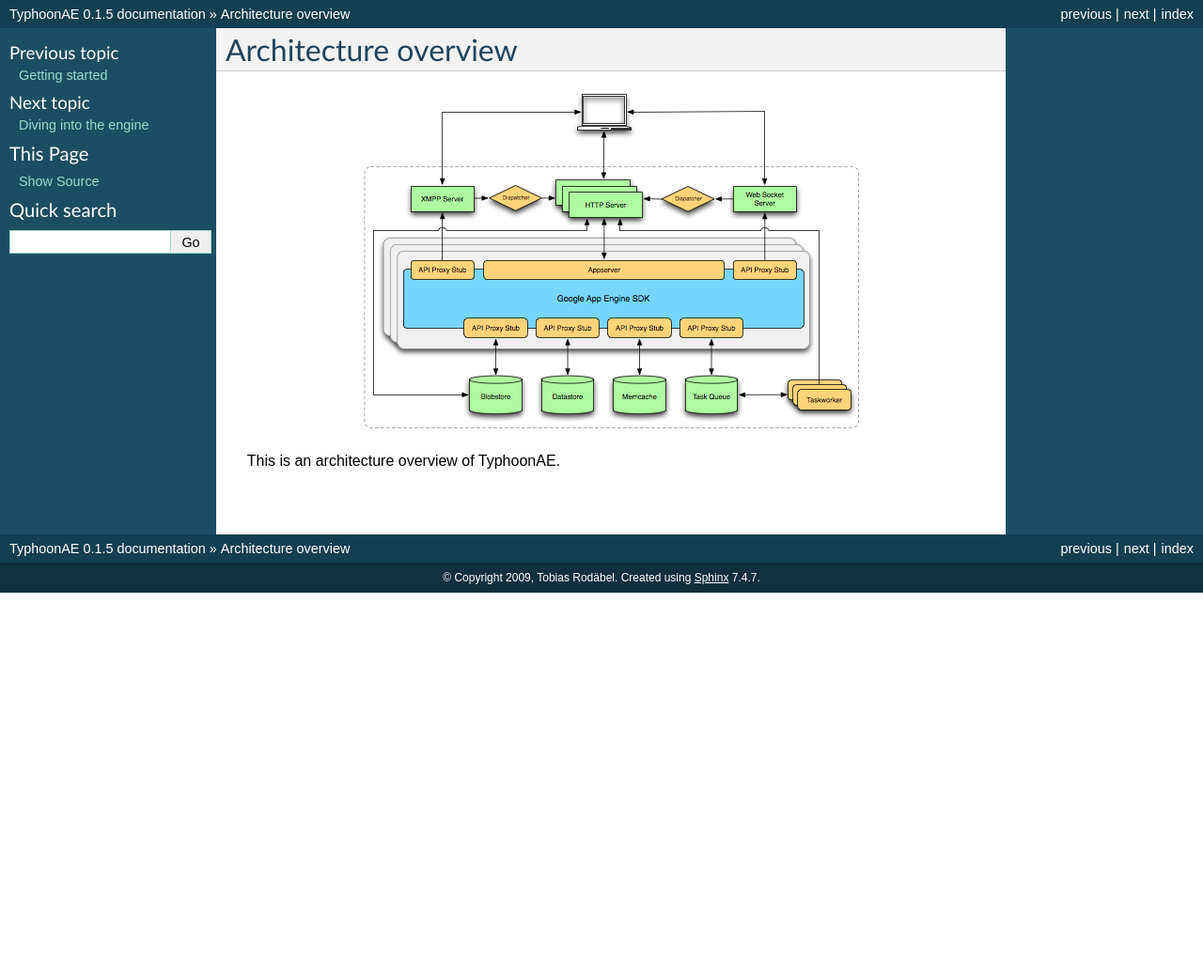
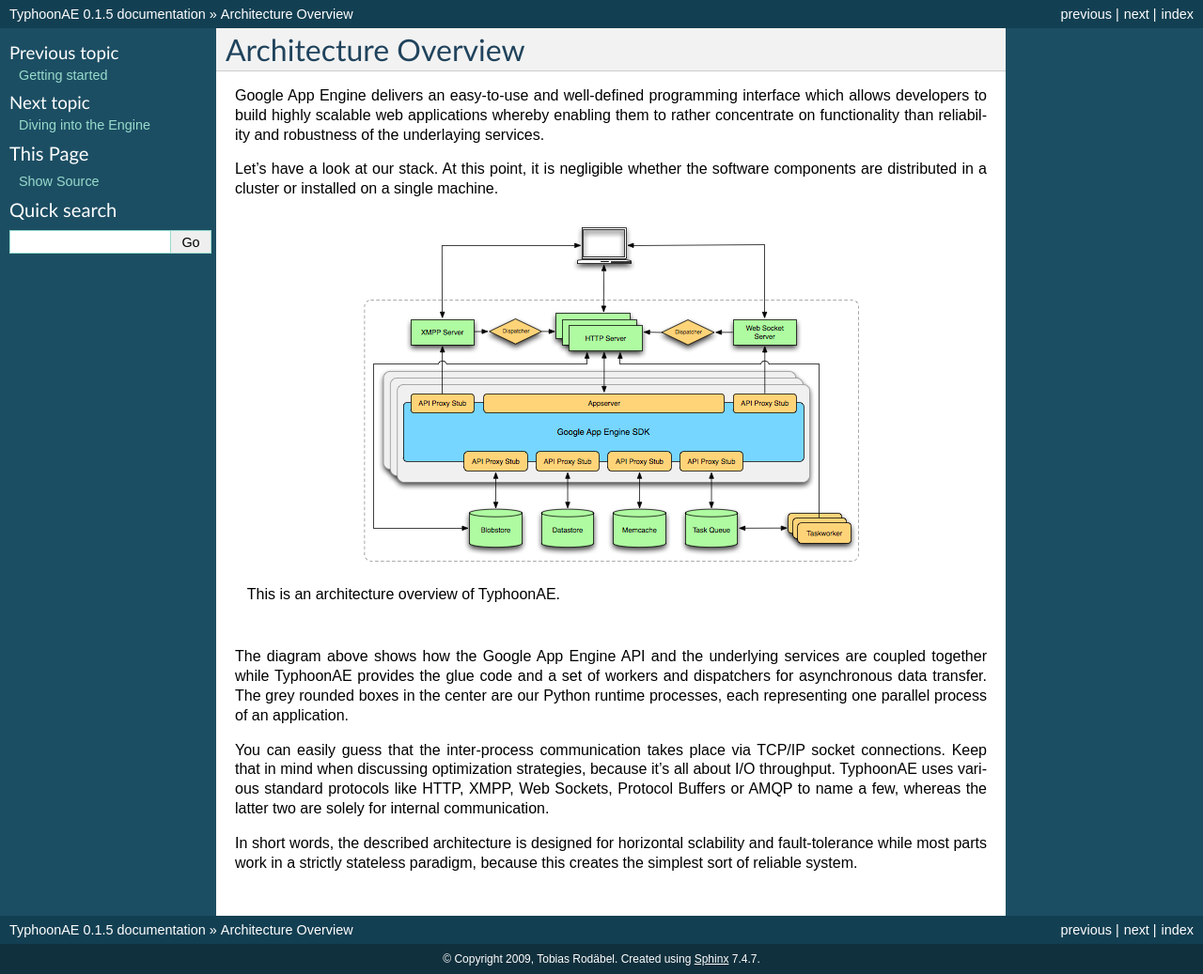
Before and after one commit to fajoy/typhoonae, a Sphinx documentation site: the page built from doc/source/architecture.rst, in a window 1280 px wide. Shown: the whole page at 94% size. Built offline with Sphinx 7.4.7, drawn with Linux system fonts in a browser that asks for light colours; before the commit the page ends 900 px from its top, so only the background shows below that.

```diff
--- a/doc/source/architecture.rst
+++ b/doc/source/architecture.rst
@@ -1,9 +1,34 @@
 .. TyphoonAE architecture.
 
-Architecture overview
+Architecture Overview
 =====================
+
+Google App Engine delivers an easy-to-use and well-defined programming
+interface which allows developers to build highly scalable web applications
+whereby enabling them to rather concentrate on functionality than reliability
+and robustness of the underlaying services.
+
+Let's have a look at our stack. At this point, it is negligible whether the
+software components are distributed in a cluster or installed on a single
+machine.
 
 .. figure:: architecture.*
    :alt: TyphoonAE's archtecture
 
    This is an architecture overview of TyphoonAE.
+
+The diagram above shows how the Google App Engine API and the underlying
+services are coupled together while TyphoonAE provides the glue code and a set
+of workers and dispatchers for asynchronous data transfer. The grey rounded
+boxes in the center are our Python runtime processes, each representing one
+parallel process of an application.
+
+You can easily guess that the inter-process communication takes place via
+TCP/IP socket connections. Keep that in mind when discussing optimization
+strategies, because it's all about I/O throughput. TyphoonAE uses various
+standard protocols like HTTP, XMPP, Web Sockets, Protocol Buffers or AMQP to
+name a few, whereas the latter two are solely for internal communication.
+
+In short words, the described architecture is designed for horizontal
+sclability and fault-tolerance while most parts work in a strictly stateless
+paradigm, because this creates the simplest sort of reliable system.
--- a/doc/source/divinginto.rst
+++ b/doc/source/divinginto.rst
@@ -1,13 +1,13 @@
 .. TyphoonAE a deeper look.
 
 ======================
-Diving into the engine
+Diving into the Engine
 ======================
 
 This chapter describes how TyphoonAE is assembled and what's keeping its parts
 together.
 
-Pythonic glue
+Pythonic Glue
 =============
 
 The core of TyphoonAE is a relatively small Python package which contains the
```
Also changed, not shown: doc/source/introduction.rst (+12 -8 lines).
